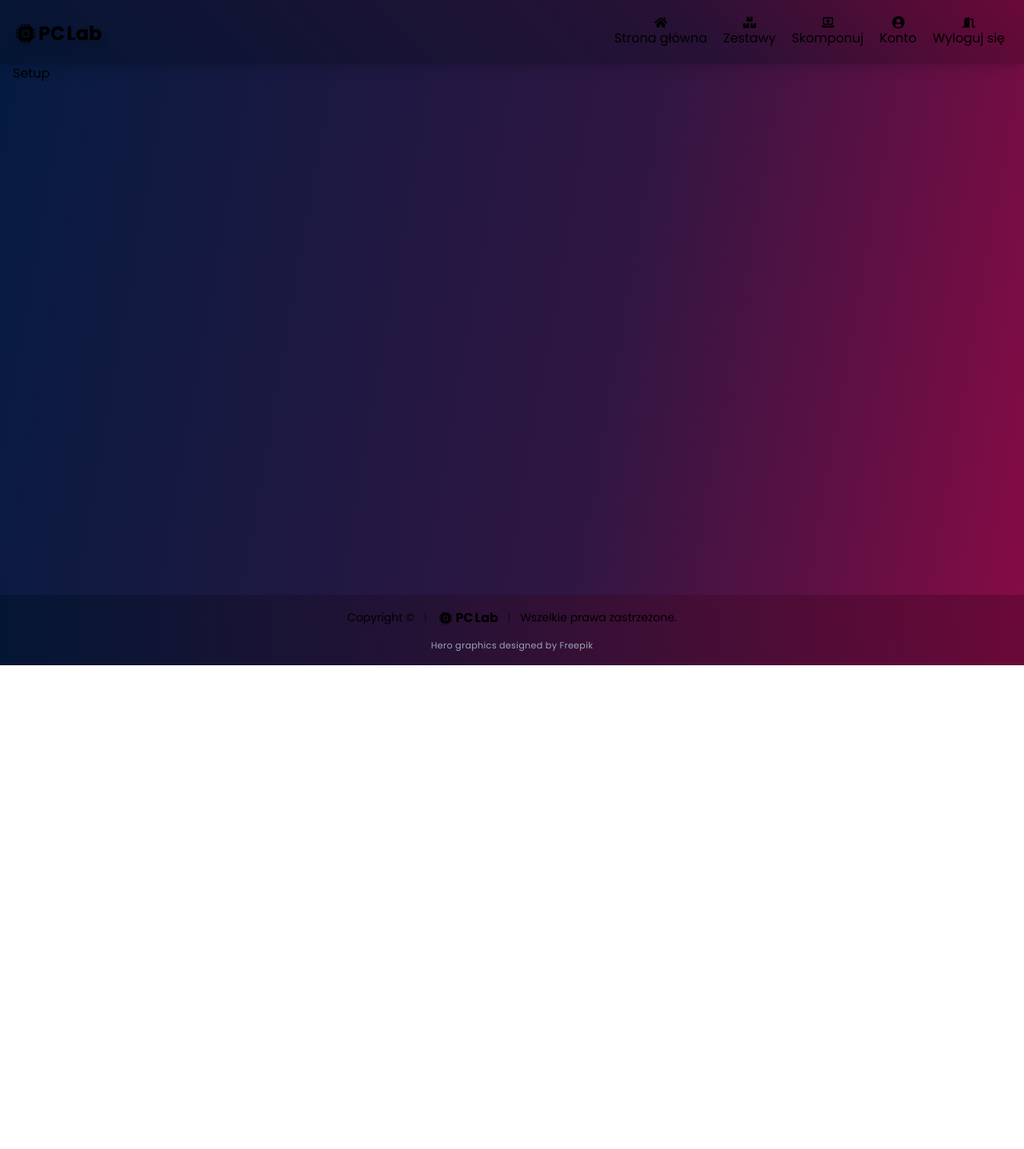
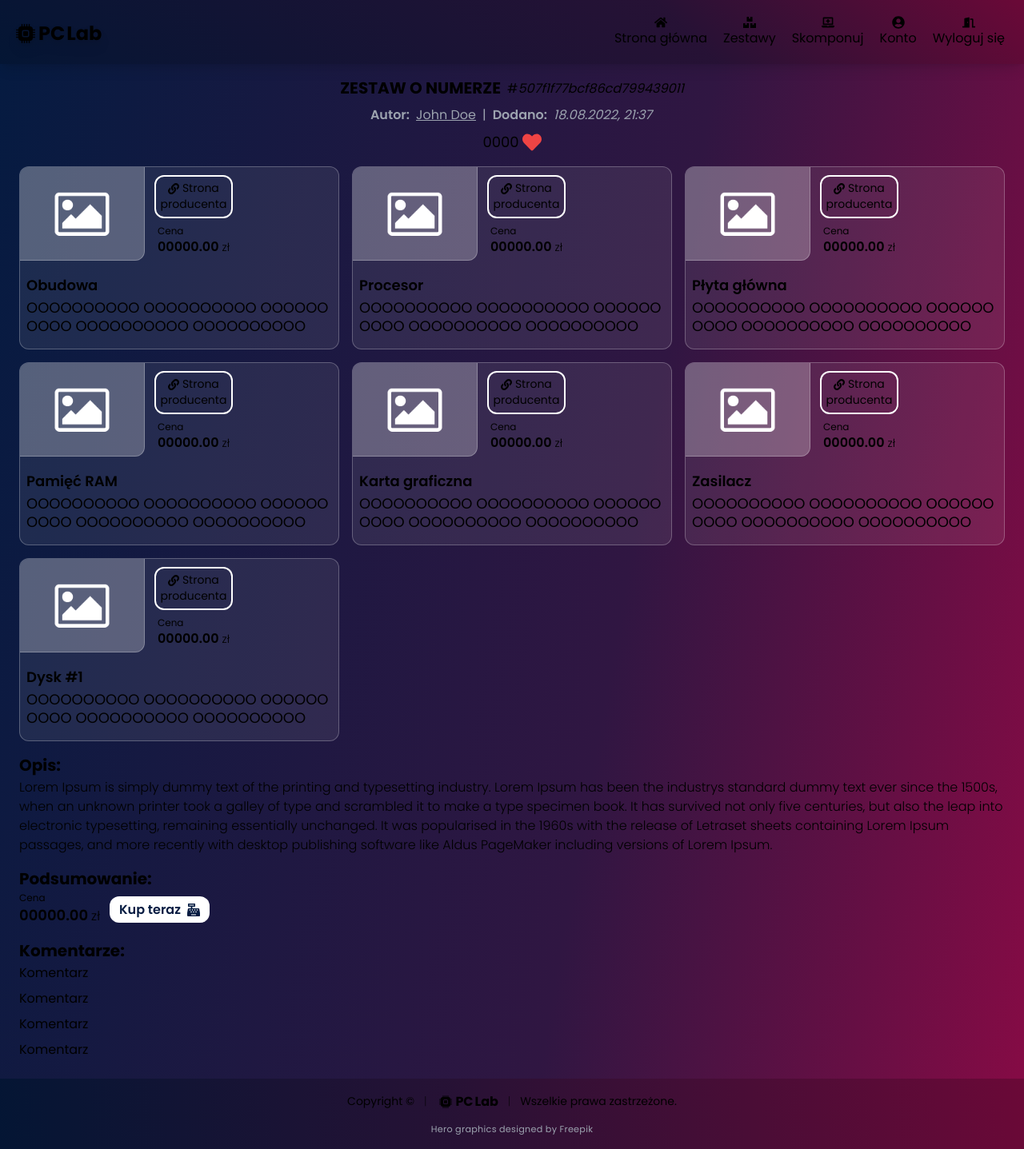
Before and after one commit to jakubcieslik99/pclab, a React (Vite) app in the folder client/: page /setup/21372137 in a window 1280 px wide. Shown: the whole page at 80% size. Before the commit the page ends 832 px from the top, so only its background shows below. Built offline with nearby package versions, Linux system fonts and the light colour scheme.

Commit message:
SetupScreen styling applied

```diff
--- /dev/null
+++ b/client/src/components/comment/Comment.jsx
@@ -0,0 +1,7 @@
+import { FaLink } from 'react-icons/fa'
+
+const Comment = props => {
+  return <div className="">Komentarz</div>
+}
+
+export default Comment
--- /dev/null
+++ b/client/src/components/component/Component.jsx
@@ -0,0 +1,37 @@
+import { FaLink } from 'react-icons/fa'
+import noPhoto from '../../assets/no-photo.png'
+
+const Component = props => {
+  return (
+    <div className="rounded-xl border border-white/[0.25] overflow-hidden h-[229px] flex flex-col bg-white/[0.08]">
+      <div className="flex gap-3">
+        <div className="aspect-[4/3] flex justify-center items-center max-w-[156px] rounded-br-xl border-r border-b border-white/[0.25] bg-white/[0.25] overflow-hidden">
+          <img src={noPhoto} alt="No photo" className="object-contain" />
+        </div>
+
+        <div className="flex flex-col items-center justify-center gap-2 mt-1">
+          <button className="w-[98px] px-0 pt-1 pb-[6px] text-sm border-2 border-white rounded-xl transition active:scale-95 hover:bg-white/10">
+            <FaLink className="inline-flex" /> Strona producenta
+          </button>
+
+          <div>
+            <div className="text-xs">Cena</div>
+            <div className="font-semibold">
+              <span>{'00000.00'}</span>
+              <span className="ml-1 text-sm font-light">zł</span>
+            </div>
+          </div>
+        </div>
+      </div>
+
+      <div className="flex flex-col gap-[2px] flex-1 justify-center">
+        <h3 className="mx-2 mt-[5px] text-lg font-semibold truncate">{props.name}</h3>
+        <h4 className="mx-2 mb-[5px] text-lg leading-[1.45rem] break-all">
+          {'OOOOOOOOOO OOOOOOOOOO OOOOOOOOOO OOOOOOOOOO OOOOOOOOOO'}
+        </h4>
+      </div>
+    </div>
+  )
+}
+
+export default Component
--- a/client/src/screens/SetupScreen.jsx
+++ b/client/src/screens/SetupScreen.jsx
@@ -1,7 +1,105 @@
+import { Link } from 'react-router-dom'
+import { FaHeart, FaRegHeart, FaCashRegister } from 'react-icons/fa'
+import Component from '../components/component/Component'
+import Comment from '../components/comment/Comment'
+
 const SetupScreen = () => {
   return (
     <main className="flex-1">
-      <div className="content">Setup</div>
+      <div className="content">
+        <div className="flex flex-col mx-2 mt-4 mb-2 sm:flex-row sm:items-center sm:justify-center">
+          <h2 className="text-xl font-bold sm:mr-2">ZESTAW O NUMERZE</h2>
+          <h2 className="sm:mt-[1px]">
+            <span>#</span>
+            <span className="italic">{'507f1f77bcf86cd799439011'}</span>
+          </h2>
+        </div>
+
+        <div className="flex flex-col mx-2 mb-2 sm:flex-row sm:items-center sm:justify-center">
+          <div className="text-gray-400 truncate">
+            <span className="mr-2 font-semibold">Autor:</span>
+            <Link to={`/user/${'2137'}`} className="underline">
+              {'John Doe'}
+            </Link>
+          </div>
+
+          <div className="hidden mx-2 text-gray-400 sm:block">|</div>
+
+          <div className="text-gray-400 truncate">
+            <span className="mr-[6px] font-semibold">Dodano:</span>
+            <span className="italic mx-[2px]">{'18.08.2022, 21:37'}</span>
+          </div>
+        </div>
+
+        <div className="flex items-center gap-1 mx-2 mb-4 sm:justify-center">
+          <span className="text-lg">{'0000'}</span>
+          {true ? (
+            <button onClick={null}>
+              <FaHeart className="text-2xl text-red-500" />
+            </button>
+          ) : (
+            <button onClick={null}>
+              <FaRegHeart className="text-2xl text-red-500" />
+            </button>
+          )}
+        </div>
+
+        {/*<div className="flex flex-col items-center gap-4 mx-2 mb-4 md:mb-6">*/}
+        <div className="grid gap-4 mx-2 mb-4 sm:grid-cols-2 lg:grid-cols-3">
+          {true && <Component name="Obudowa" />}
+          {true && <Component name="Procesor" />}
+          {true && <Component name="Płyta główna" />}
+          {true && <Component name="Pamięć RAM" />}
+          {true && <Component name="Karta graficzna" />}
+          {true && <Component name="Zasilacz" />}
+          {true && <Component name="Dysk #1" />}
+          {false && <Component name="Dysk #2" />}
+          {false && <Component name="Dysk #3" />}
+        </div>
+
+        <div className="mx-2 mb-4">
+          <h2 className="mb-[2px] text-xl font-bold">Opis:</h2>
+
+          <div className="font-light">
+            Lorem Ipsum is simply dummy text of the printing and typesetting industry. Lorem Ipsum has been the industrys
+            standard dummy text ever since the 1500s, when an unknown printer took a galley of type and scrambled it to make
+            a type specimen book. It has survived not only five centuries, but also the leap into electronic typesetting,
+            remaining essentially unchanged. It was popularised in the 1960s with the release of Letraset sheets containing
+            Lorem Ipsum passages, and more recently with desktop publishing software like Aldus PageMaker including versions
+            of Lorem Ipsum.
+          </div>
+        </div>
+
+        <div className="mx-2 mb-4">
+          <h2 className="mb-[2px] text-xl font-bold">Podsumowanie:</h2>
+
+          <div className="flex items-center gap-3">
+            <div>
+              <div className="text-xs">Cena</div>
+              <div className="font-semibold">
+                <span className="mr-1 text-lg">{'00000.00'}</span>
+                <span className="font-light">zł</span>
+              </div>
+            </div>
+            <div>
+              <button className="px-3 pt-[5px] pb-1 font-semibold text-pclab-600 bg-white rounded-xl transition active:scale-95 hover:bg-white/70">
+                Kup teraz <FaCashRegister className="inline-flex ml-1" />
+              </button>
+            </div>
+          </div>
+        </div>
+
+        <div className="mx-2 mb-4 md:mb-6">
+          <h2 className="mb-[2px] text-xl font-bold">Komentarze:</h2>
+
+          <div className="flex flex-col gap-2">
+            <Comment />
+            <Comment />
+            <Comment />
+            <Comment />
+          </div>
+        </div>
+      </div>
     </main>
   )
 }
```
